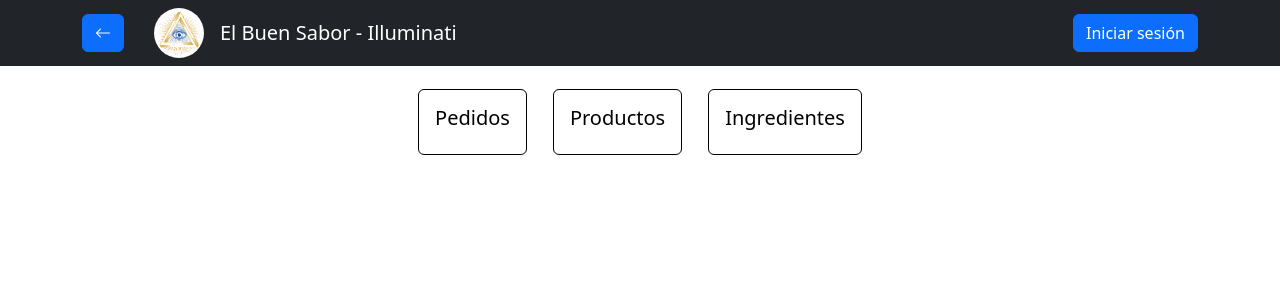
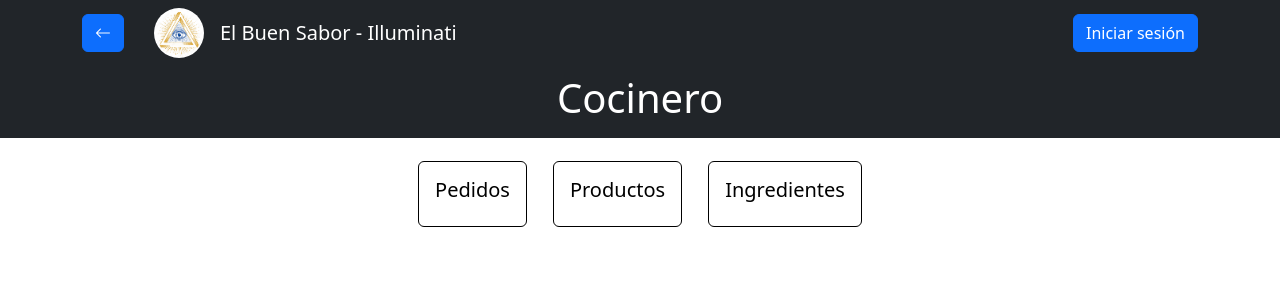
Before and after one commit to RamaHualpusher/Illuminati-ElBuenSabor-Frontend, a React (Create React App) app: page /cocinero in a window 1280 px wide. Shown: the top 300 px of the page. Built offline with nearby package versions, Linux system fonts and the light colour scheme.

Commit message:
nuevo PanelAdmin para cocinero

```diff
--- a/src/screens/Cocinero.tsx
+++ b/src/screens/Cocinero.tsx
@@ -1,11 +1,13 @@
 import React from "react";
 import NavBar from "../components/NavBar/AdminBar";
 import CocineroPage from "../components/CocineroPage/CocineroPage";
+import PanelAdmin from "../components/AdminPage/PanelAdmin";
 
 const Cocinero = () => {
     return (
         <div>
             <NavBar/>
+            <PanelAdmin title={"Cocinero"}/>
             <CocineroPage/>
         </div>
     );
```
